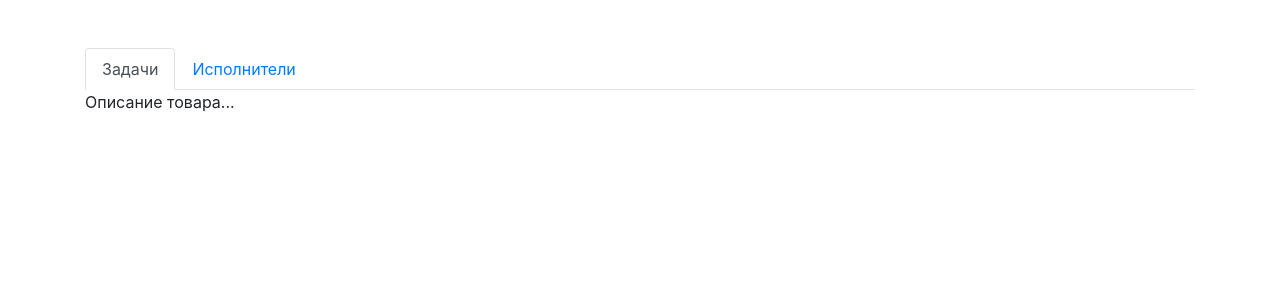
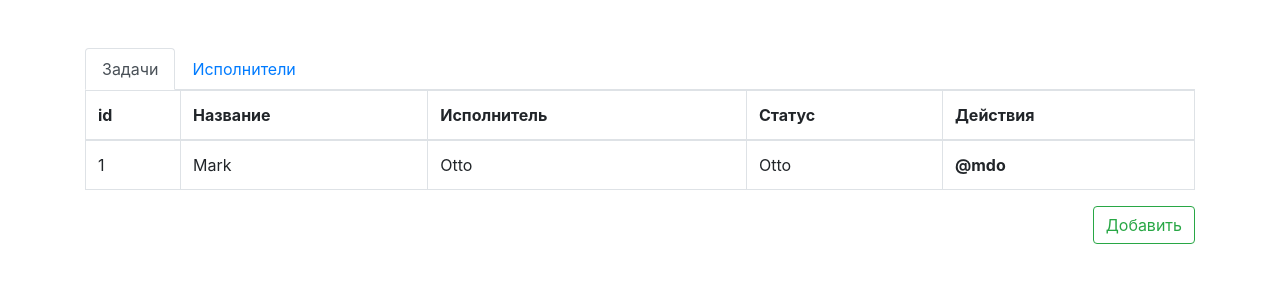
Before and after one commit to mrdurb/projDC, a PHP site: page / in a window 1280 px wide. Shown: the top 300 px of the page. Run offline with PHP 8.4, Linux system fonts and the light colour scheme.

Commit message:
add executor

```diff
--- a/index.php
+++ b/index.php
@@ -10,21 +10,62 @@
     <div class="container mt-5">
         <ul class="nav nav-tabs ">
             <li class="nav-item">
-                <a class="nav-link active" data-toggle="tab" href="#description">Задачи</a>
+                <a class="nav-link active" data-toggle="tab" href="#tasks">Задачи</a>
             </li>
             <li class="nav-item">
-                <a class="nav-link" data-toggle="tab" href="#characteristics">Исполнители</a>
+                <a class="nav-link" data-toggle="tab" href="#executor">Исполнители</a>
             </li>
         </ul>
         <div class="tab-content">
-            <div class="tab-pane  show active" id="description">
-                Описание товара...
+            <div class="tab-pane  show active" id="tasks">
+                <table class="table table-bordered">
+                    <thead>
+                        <tr>
+                            <th scope="col">id</th>
+                            <th scope="col">Название</th>
+                            <th scope="col">Исполнитель</th>
+                            <th scope="col">Статус</th>
+                            <th scope="col">Действия</th>
+                        </tr>
+                    </thead>
+                    <tbody>
+                        <tr>
+                            <td>1</td>
+                            <td>Mark</td>
+                            <td>Otto</td>
+                            <td>Otto</td>
+                            <th>@mdo</th>
+                        </tr>
+                    </tbody>
+                </table>
+                <button type="button" class="btn btn-outline-success float-right">Добавить</button>
             </div>
-            <div class="tab-pane " id="characteristics">
-                Характеристики товара...
+            <div class="tab-pane " id="executor">
+                <div id="addexecutor">
+                    <table class="table table-bordered">
+                        <thead>
+                            <tr>
+                                <th scope="col">id</th>
+                                <th scope="col">Имя</th>
+                                <th scope="col">Должность</th>
+                                <th scope="col">Действия</th>
+                            </tr>
+                        </thead>
+                        <tbody>
+                            <tr>
+                                <td>1</td>
+                                <td>Mark</td>
+                                <td>Otto</td>
+                                <th>@mdo</th>
+                            </tr>
+                        </tbody>
+                    </table>
+                    <button type="button" class="btn btn-outline-success float-right" onclick="next()">Добавить</button>
+                </div>
             </div>
         </div>
     </div>
+
 
     <script src="https://ajax.googleapis.com/ajax/libs/jquery/3.5.1/jquery.min.js"></script>
     <script src="https://cdn.jsdelivr.net/npm/popper.js@1.16.0/dist/umd/popper.min.js" integrity="sha384-Q6E9RHvbIyZFJoft+2mJbHaEWldlvI9IOYy5n3zV9zzTtmI3UksdQRVvoxMfooAo" crossorigin="anonymous"></script>
--- /dev/null
+++ b/script.js
@@ -0,0 +1,7 @@
+var addexecutor_div = document.getElementById("addexecutor");
+function main(){
+    addexecutor.innerHTML = '<table class="table table-bordered"><thead><tr><th scope="col">id</th><th scope="col">Имя</th><th scope="col">Должность</th><th scope="col">Действия</th></tr></thead><tbody><tr><td>1</td><td>Mark</td><td>Otto</td><th>@mdo</th></tr></tbody></table> <button type="button" class="btn btn-outline-success float-right" onclick="next()">Добавить</button>';
+}
+function next(){
+    addexecutor.innerHTML = '<form><div class="form-group"><div class="col-4 p-0"><div class="input-group mb-2 mr-sm-2"><div class="input-group-prepend"><div class="input-group-text">Имя</div></div><input type="text" class="form-control" id="inlineFormInputGroupUsername2"></div></div></div><div class="form-group"><div class="col-4 p-0"><div class="input-group mb-2 mr-sm-2"><div class="input-group-prepend"><div class="input-group-text">Должность</div></div><input type="text" class="form-control" id="inlineFormInputGroupUsername2"></div></div></div><div class="btn-group-vertical"><button type="button" class="btn btn-outline-success">Сохранить</button><button type="button" class="btn btn-outline-danger" onclick="main()">Отмена</button></div></form>';
+}
```
